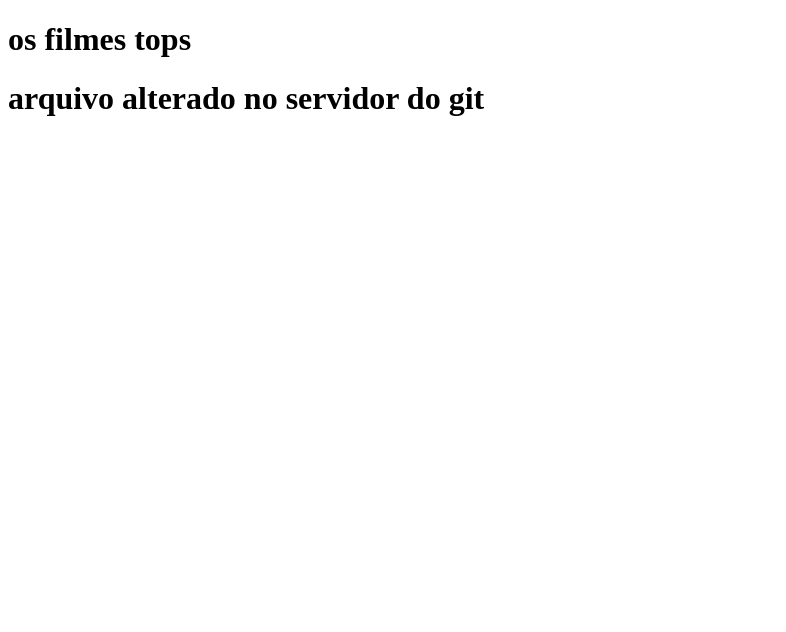
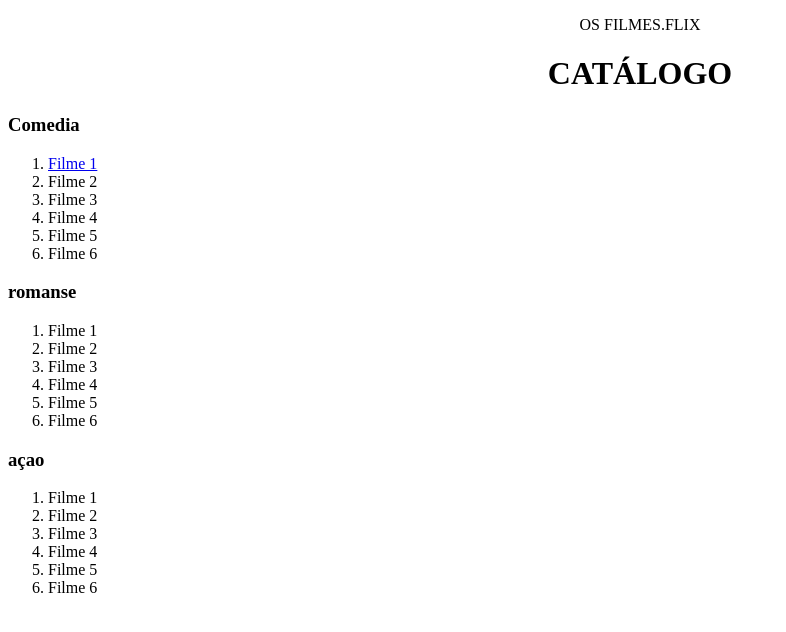
Before and after one commit to joaovgil/filmes, a plain HTML site: page index.html in a window 1280 px wide. Shown: the whole page, without its empty margins (0-786 px from the left). Drawn offline with Linux system fonts and the light colour scheme.

Commit message:
Atualização pucflix

```diff
--- a/index.html
+++ b/index.html
@@ -3,7 +3,33 @@
     <head>
     </head>
     <body>
-        <h1>os filmes tops</h1>
-        <h1>arquivo alterado no servidor do git</h1>
-    </body>
+        <p style="text-align: center;">OS FILMES.FLIX</p>
+        <h1 style="text-align: center;">CATÁLOGO</h1>
+        <h3>Comedia</h3>
+        <ol>
+            <li><a href="filme1.html">Filme 1 </a></li>
+            <li>Filme 2 <br></li>
+            <li>Filme 3 <br></li>
+            <li>Filme 4 <br></li>
+            <li>Filme 5 <br></li>
+            <li>Filme 6 <br></li>
+        </ol>
+        <h3>romanse</h3>
+        <ol>
+            <li>Filme 1 <br></li>
+            <li>Filme 2 <br></li>
+            <li>Filme 3 <br></li>
+            <li>Filme 4 <br></li>
+            <li>Filme 5 <br></li>
+            <li>Filme 6 <br></li>
+        </ol>
+        <h3>açao</h3>
+        <ol>
+            <li>Filme 1 <br></li>
+            <li>Filme 2 <br></li>
+            <li>Filme 3 <br></li>
+            <li>Filme 4 <br></li>
+            <li>Filme 5 <br></li>
+            <li>Filme 6 <br></li>
+        </ol>
 </html>
```
Also changed, not shown: filme1.html (added, +10 -0 lines).
